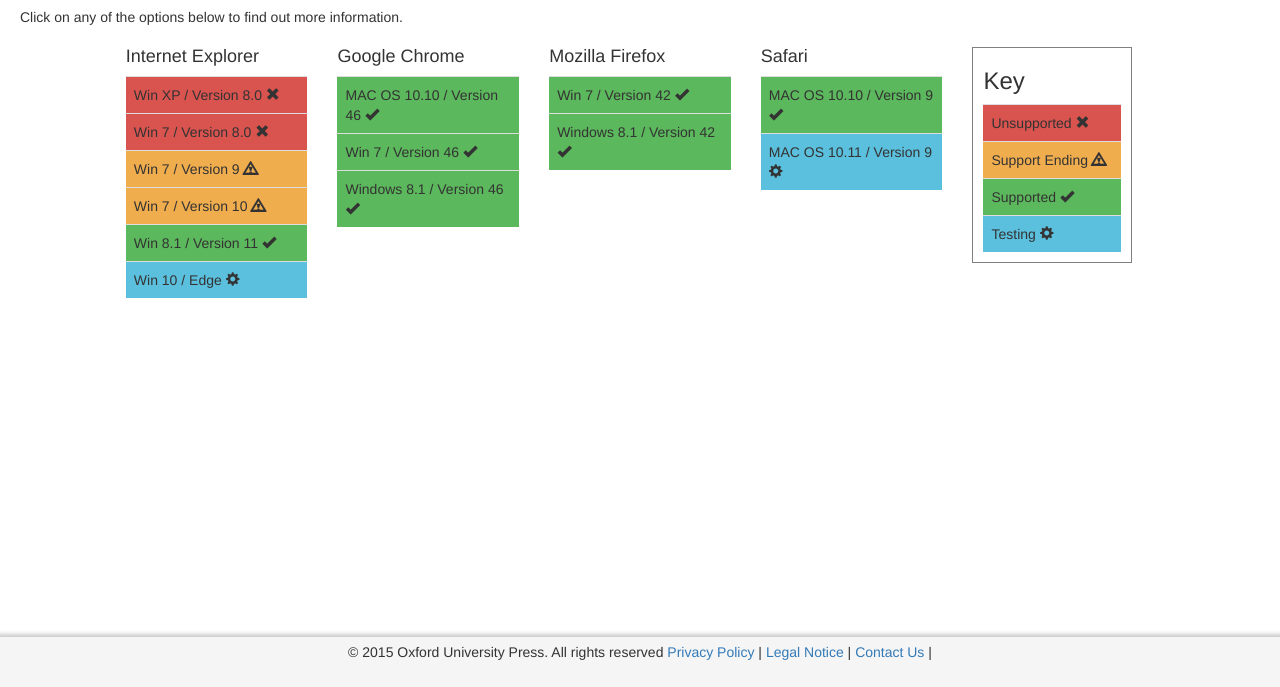
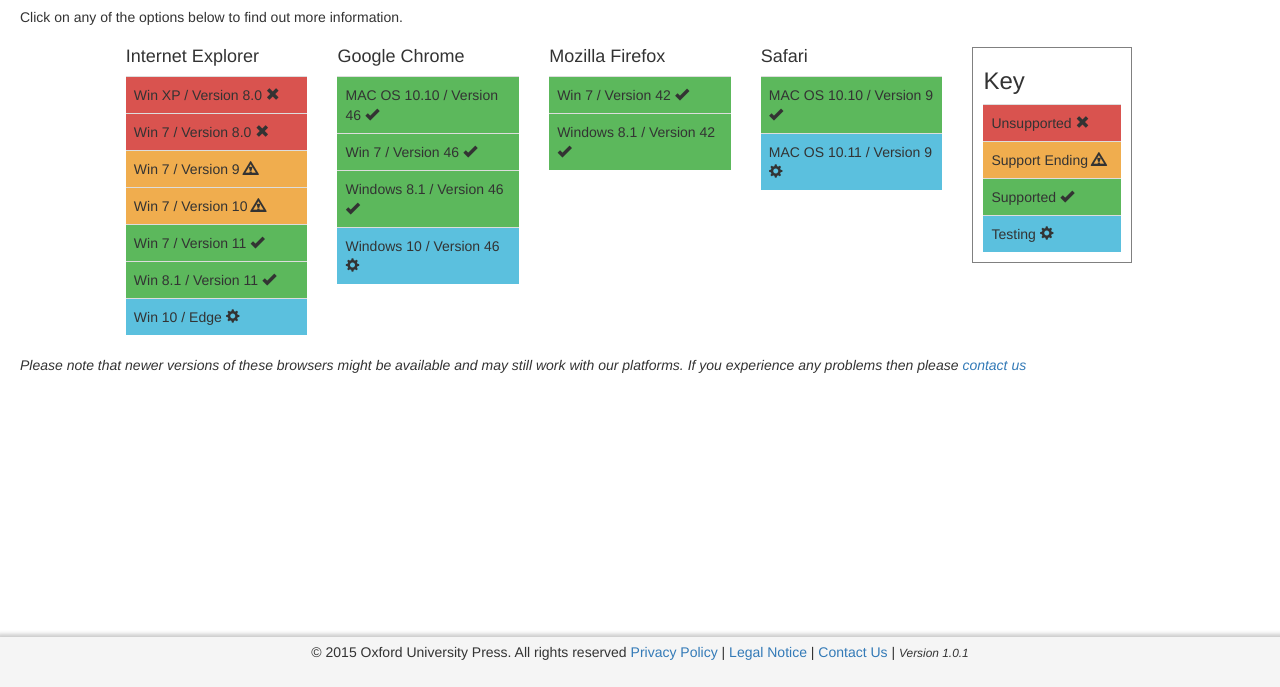
Before and after one commit to paulkennethkent/browser-matrix, a website: page index.html in a window 1280 px wide. Shown: the part 113-800 px from the top of the page. Drawn offline with nearby package versions, Linux system fonts and the light colour scheme.

Commit message:
updated text and added browser

```diff
--- a/index.html
+++ b/index.html
@@ -84,12 +84,22 @@
       <div class="comment">
       </div>
     </div>
+
+    <br>
+
+    <div class="disclaimer">
+      <p>
+        <em>Please note that newer versions of these browsers might be available and may still work with our platforms. If you experience any problems then please <a href="mailto:edtechsupport@oup.com?subject=Browser-Support">contact us</a></em>
+      </p>
+    </div>
   </div>
+
+
   <footer class="site-footer">
     © 2015 Oxford University Press. All rights reserved
     <a href='https://global.oup.com/education/content/secondary/online-products/privacy/;jsessionid=AEF13606D71BEDF62F97C1F80A094521?region=uk' target="_blank">Privacy Policy</a> &#124;
             <a href='https://global.oup.com/education/content/secondary/online-products/legal/?region=uk' target="_blank">Legal Notice</a> &#124;
-            <a href='https://global.oup.com/education/help/technical-support/helpdesk-platform?region=uk' target="_blank">Contact Us</a>  &#124;
+            <a href='https://global.oup.com/education/help/technical-support/helpdesk-platform?region=uk' target="_blank">Contact Us</a>  &#124; <em><small>Version 1.0.1</small></em>
 </footer>
 
 </body>
@@ -99,6 +109,15 @@
 <script src="http://ajax.googleapis.com/ajax/libs/jquery/1.9.1/jquery.min.js"></script>
 <script src="./js/script.js"></script>
 <script src="https://maxcdn.bootstrapcdn.com/bootstrap/3.3.5/js/bootstrap.min.js" integrity="sha512-K1qjQ+NcF2TYO/eI3M6v8EiNYZfA95pQumfvcVrTHtwQVDG+aHRqLi/ETn2uB+1JqwYqVG3LIvdm9lj6imS/pQ==" crossorigin="anonymous"></script>
-<script></script>
+<script>
+  (function(i,s,o,g,r,a,m){i['GoogleAnalyticsObject']=r;i[r]=i[r]||function(){
+  (i[r].q=i[r].q||[]).push(arguments)},i[r].l=1*new Date();a=s.createElement(o),
+  m=s.getElementsByTagName(o)[0];a.async=1;a.src=g;m.parentNode.insertBefore(a,m)
+  })(window,document,'script','//www.google-analytics.com/analytics.js','ga');
+
+  ga('create', 'UA-71486422-1', 'auto');
+  ga('send', 'pageview');
+
+</script>
 
 </html>
--- a/js/table.json
+++ b/js/table.json
@@ -49,21 +49,32 @@
     "class": "box-warning",
     "comment": "17th November 2015 - Microsoft are withdrawing support on the 12th January 2016. <a href='https://support.microsoft.com/en-gb/gp/microsoft-internet-explorer' target='_blank'>https://support.microsoft.com/en-gb/gp/microsoft-internet-explorer</a> ",
     "icon": "warning-sign"
-  }, {
+  },
+   {
     "browser": "GC",
     "ver": "Version 46",
     "os": "Win 7",
     "class": "box-success",
     "comment": "17th November 2015 - Last tested in November 2015.",
     "icon": "ok"
-  }, {
+  },
+  {
    "browser": "GC",
    "ver": "Version 46",
    "os": "Windows 8.1",
    "class": "box-success",
    "comment": "17th November 2015 - Last tested in November 2015.",
    "icon": "ok"
-  }, {
+ },
+ {
+   "browser": "GC",
+   "ver": "Version 46",
+   "os": "Windows 10",
+   "class": "box-info",
+   "comment": "16th December 2015 - We are currently testing this version of the browser.",
+   "icon": "cog"
+ },
+  {
     "browser": "MF",
     "ver": "Version 42",
     "os": "Windows 8.1",
@@ -77,7 +88,16 @@
     "class": "box-warning",
     "comment": "17th November 2015 - Microsoft are withdrawing support on the 12th January 2016.  <a href='https://support.microsoft.com/en-gb/gp/microsoft-internet-explorer' target='_blank'>https://support.microsoft.com/en-gb/gp/microsoft-internet-explorer</a>",
     "icon": "warning-sign"
-  }, {
+  },
+  {
+    "browser": "IE",
+    "ver": "Version 11",
+    "os": "Win 7",
+    "class": "box-success",
+    "comment": "17th November 2015 - Last tested in November 2015.",
+    "icon": "ok"
+  },
+   {
     "browser": "IE",
     "ver": "Version 11",
     "os": "Win 8.1",
```
Lines whose indentation alone changed are shown as unchanged.
